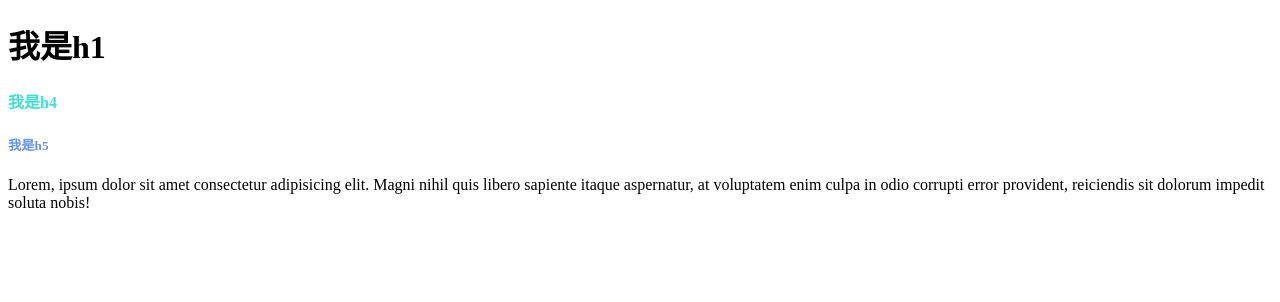
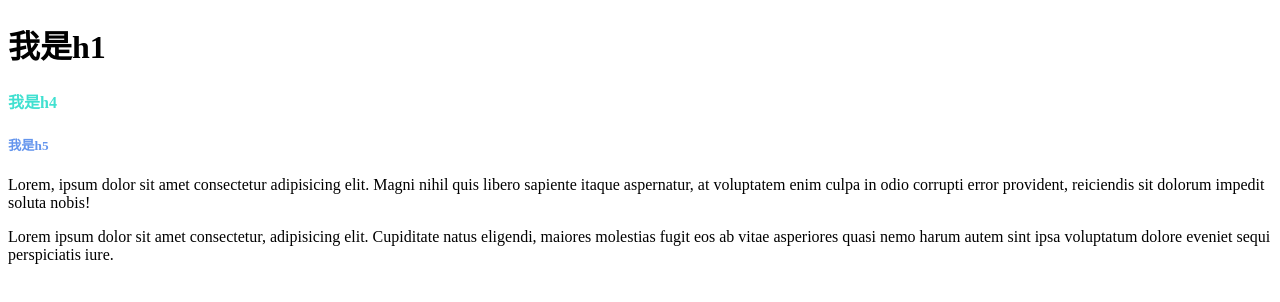
Before and after one commit to xiannu-nicole/test-2, a plain HTML site: page index.html in a window 1280 px wide. Drawn offline with Linux system fonts and the light colour scheme.

Commit message:
新增span

```diff
--- a/index.html
+++ b/index.html
@@ -19,5 +19,6 @@
     <h4>我是h4</h4>
     <h5>我是h5</h5>
     <p>Lorem, ipsum dolor sit amet consectetur adipisicing elit. Magni nihil quis libero sapiente itaque aspernatur, at voluptatem enim culpa in odio corrupti error provident, reiciendis sit dolorum impedit soluta nobis!</p>
+    <span>Lorem ipsum dolor sit amet consectetur, adipisicing elit. Cupiditate natus eligendi, maiores molestias fugit eos ab vitae asperiores quasi nemo harum autem sint ipsa voluptatum dolore eveniet sequi perspiciatis iure.</span>
 </body>
 </html>
```
